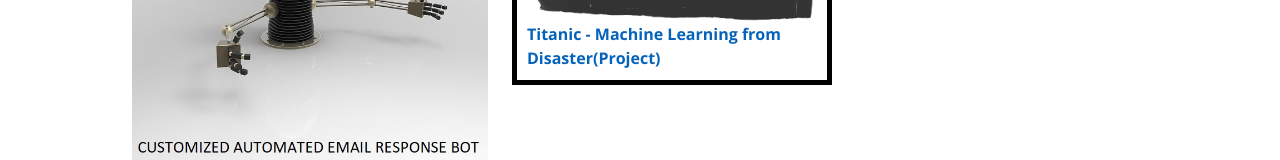
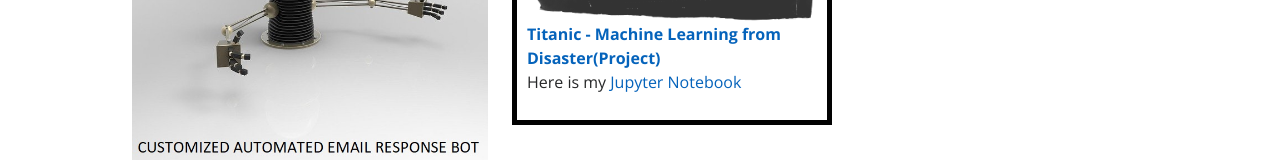
Before and after one commit to maharshalmighty/maharshalmighty.github.io, a plain HTML site: page index.html in a window 1280 px wide. Shown: the part 3853-4013 px from the top of the page. Drawn offline with nearby package versions, Linux system fonts and the light colour scheme.

Commit message:
Added Jupyter Notebook
Added Jupyter Notebook for Titanic Data Set

```diff
--- a/index.html
+++ b/index.html
@@ -381,6 +381,7 @@
             <div class = "Project">
               <img src="assets/img/portfolio/titanic_cutout.png" class="img-fluid" alt="">
               <strong><a href="https://medium.com/@maharshalmighty/titanic-survivor-predictor-1ffe5af38c9d">Titanic - Machine Learning from Disaster(Project)</a></h1></strong>
+              <p>Here is my <a href="assets/Code/titanic-survivor-prediction.ipynb" target="_blank">Jupyter Notebook</a></p>
             </div>
 
           </div>
```
Also changed, not shown: 1 other file.
